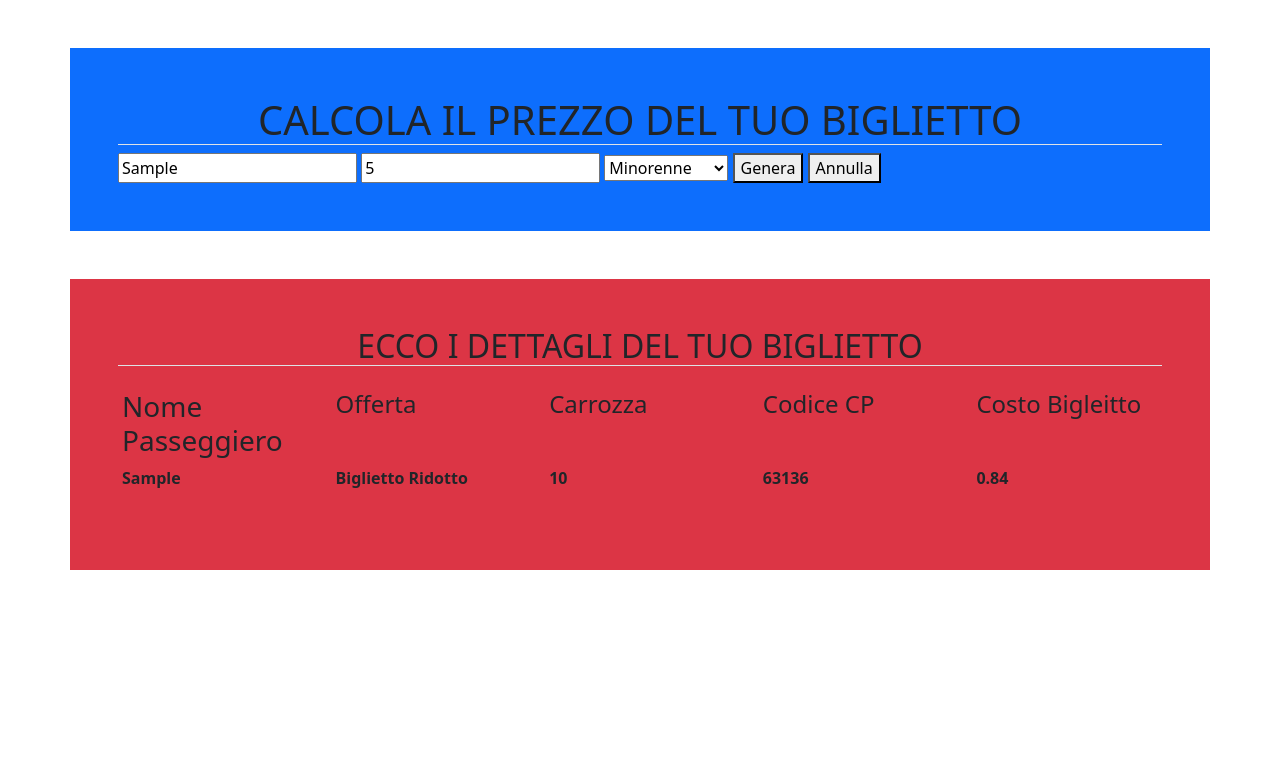
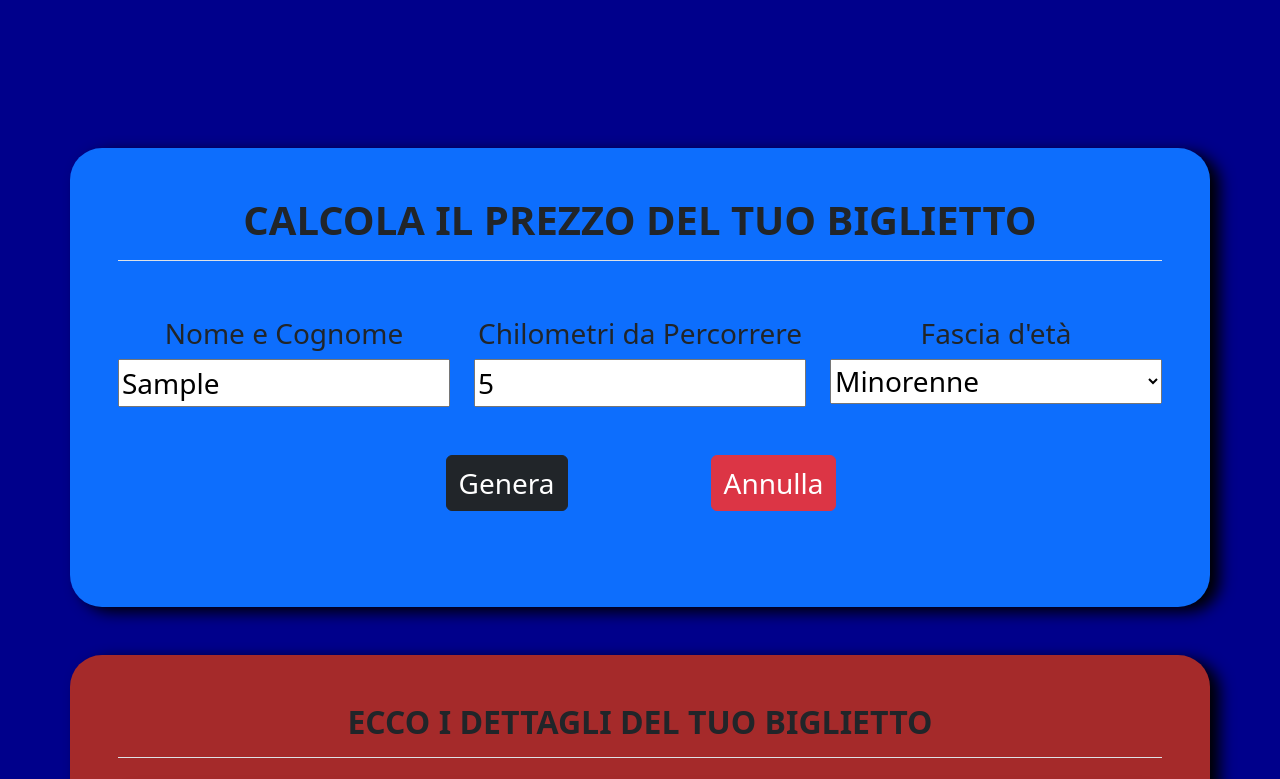
Before and after one commit to Alex-Sibiriu/js-biglietto-treno-form, a plain HTML site: page index.html in a window 1280 px wide. Both pictures are taken after typing "Sample", "5" into the empty fields and a click on the button "Genera". Shown: the top 779 px of the page. Drawn offline with nearby package versions, Linux system fonts and the light colour scheme.

Commit message:
[add] Css

```diff
--- a/assets/css/style.css
+++ b/assets/css/style.css
@@ -0,0 +1,38 @@
+body {
+  height: 100vh;
+  padding-top: 100px;
+  background-color: darkblue;
+}
+
+.as_user-age {
+  height: 45px;
+}
+
+.as_shadow {
+  box-shadow: 10px 5px 15px black;
+}
+
+.as_ticket {
+  height: 400px;
+  background-color: brown;
+}
+
+.as_ticket .col p:first-child {
+  text-shadow: 0px 0px 4px black;
+}
+
+.as_ticket .col:not(:first-child) {
+  background-color: antiquewhite;
+}
+
+.as_bg-bronze {
+  background: linear-gradient(to bottom right, #cd7f32, #aa6a2a, #cd7f32 );
+}
+
+.as_bg-silver {
+  background: linear-gradient(to bottom right, silver, gray, silver );
+}
+
+.as_bg-gold {
+  background: linear-gradient(to bottom right, gold, goldenrod, gold );
+}
--- a/index.html
+++ b/index.html
@@ -8,55 +8,75 @@
   <!-- LINK BOOTSTRAP -->
   <link href="https://cdn.jsdelivr.net/npm/bootstrap@5.3.3/dist/css/bootstrap.min.css" rel="stylesheet" integrity="sha384-QWTKZyjpPEjISv5WaRU9OFeRpok6YctnYmDr5pNlyT2bRjXh0JMhjY6hW+ALEwIH" crossorigin="anonymous">
 
+  <!-- LINK CSS -->
+  <link rel="stylesheet" href="assets/css/style.css">
 </head>
 
 <body>
 
-  <div class="container bg-primary p-5 my-5">
-    <h1 class="text-uppercase border-bottom text-center">Calcola il prezzo del tuo biglietto</h1>
+  <div class="container as_shadow rounded-5 bg-primary text-center p-5 my-5 fs-3">
+    <h1 class="text-uppercase border-bottom pb-3 fw-bold">Calcola il prezzo del tuo biglietto</h1>
     <form action="">
-      <input class="as_username" type="text" placeholder="Inserisci nome e cognome">
+      <div class="row py-5">
 
-      <input class="as_km" type="number" placeholder="Inserisci i chilometri da percorrere">
+        <div class="col-4">
+          <h3>Nome e Cognome</h3>
+          <input class="as_username w-100" type="text" placeholder="Inserisci nome e cognome">
+        </div>
 
-      <select class="as_user-age">
-        <option value="17">Minorenne</option>
-        <option value="30">Maggiorenne</option>
-        <option value="66">Over 65</option>
-      </select>
+        <div class="col-4">
+          <h3>Chilometri da Percorrere</h3>
+          <input class="as_km w-100" type="number" placeholder="Inserisci i chilometri">
+        </div>
 
-      <button class="as_create-ticket">Genera</button>
-      <button class="as_delete-ticket" type="reset">Annulla</button>
+        <div class="col-4">
+          <h3>Fascia d'età</h3>
+          <select class="as_user-age w-100">
+            <option value="17">Minorenne</option>
+            <option value="30">Maggiorenne</option>
+            <option value="66">Over 65</option>
+          </select>
+        </div>
+
+        <div class="col-3 offset-3 pt-5">
+          <button class="btn btn-dark as_create-ticket fs-3">Genera</button>
+        </div>
+
+        <div class="col-3 pt-5">
+          <button class="btn btn-danger as_delete-ticket fs-3" type="reset">Annulla</button>
+        </div>
+
+      </div>
     </form>
   </div>
 
-  <div class="container bg-danger d-none p-5 fw-bold as_ticket">
-    <h2 class="text-uppercase text-center border-bottom">Ecco i dettagli del tuo biglietto</h2>
+  <div class="container as_shadow rounded-5 d-none p-5 fw-bold fs-3 as_ticket">
+    <h2 class="text-uppercase text-center border-bottom fw-bold pb-3">Ecco i dettagli del tuo biglietto</h2>
 
-    <div class="row">
+    <div class="row rounded-5 overflow-hidden fw-bold h-75 mt-4 shadow">
 
-      <div class="col p-3 d-flex flex-column justify-content-between">
-        <h3>Nome Passeggiero</h3>
-        <p class="as_name"></p>
+      <div class="col col-3 p-3 d-flex flex-column justify-content-between as_ticket-head">
+        <p class="text-warning">Nome Passeggiero</p>
+        <p class="as_name text-capitalize"></p>
       </div>
 
-      <div class="col p-3 d-flex flex-column justify-content-between">
-        <h4>Offerta</h4>
+      <div class="col col-3 p-3 d-flex flex-column justify-content-between">
+        <p class="text-warning">Offerta</p>
         <p class="as_ticket-type"></p>
       </div>
 
       <div class="col p-3 d-flex flex-column justify-content-between">
-        <h4>Carrozza</h4>
+        <p class="text-warning">Carrozza</p>
         <p class="as_wagon"></p>
       </div>
 
-      <div class="col p-3 d-flex flex-column justify-content-between"">
-        <h4>Codice CP</h4>
+      <div class="col p-3 d-flex flex-column justify-content-between">
+        <p class="text-warning">Codice CP</p>
         <p class="as_cp-code"></p>
       </div>
 
       <div class="col p-3 d-flex flex-column justify-content-between">
-        <h4>Costo Bigleitto</h4>
+        <p class="text-warning">Costo Bigleitto</p>
         <p class="as_final-price"></p>
       </div>
 
--- a/js/script.js
+++ b/js/script.js
@@ -5,6 +5,7 @@ const createTicket = document.querySelector('.as_create-ticket');
 const deleteTicket = document.querySelector('.as_delete-ticket');
 const ticket = document.querySelector('.as_ticket');
 
+const ticketHead = document.querySelector('.as_ticket-head')
 const namePassenger = document.querySelector('.as_name');
 const ticketType = document.querySelector('.as_ticket-type');
 const wagon = document.querySelector('.as_wagon');
@@ -24,16 +25,22 @@ createTicket.addEventListener('click', function(event) {
     if (ageUser.value < adultAge) {
       ticketPrice -= (ticketPrice / 100 * discountYoung);
       ticketType.innerHTML = 'Biglietto Ridotto';
-    console.log(ticketPrice);
+      ticketHead.classList.remove('as_bg-gold');
+      ticketHead.classList.remove('as_bg-bronze');
+      ticketHead.classList.add('as_bg-silver');
 
     } else if (ageUser.value >= 65) {
       ticketPrice -= (ticketPrice / 100 * discountSenior);
       ticketType.innerHTML = 'Biglietto Senior';
-    console.log(ticketPrice);
+      ticketHead.classList.remove('as_bg-gold');
+      ticketHead.classList.remove('as_bg-silver');
+      ticketHead.classList.add('as_bg-bronze');
 
     } else {
       ticketType.innerHTML = 'Biglietto Standard';
-    console.log(ticketPrice);
+      ticketHead.classList.remove('as_bg-silver');
+      ticketHead.classList.remove('as_bg-bronze');
+      ticketHead.classList.add('as_bg-gold');
     }
 
     namePassenger.innerHTML = username.value;
```
Lines whose indentation alone changed are shown as unchanged.
